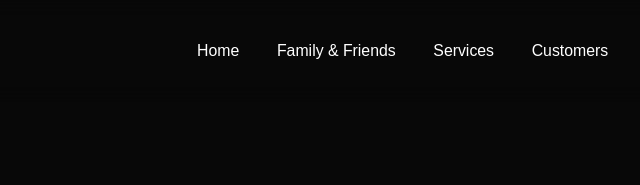
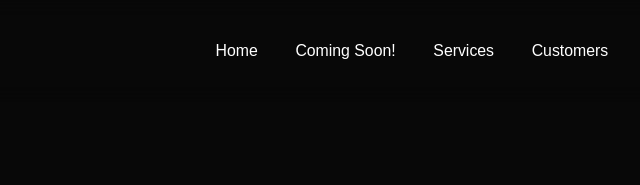
Before and after one commit to x1nfvip/home, a plain HTML site: page index.html in a window 1280 px wide. Shown: the top 185 px of the page, 426-1066 px from the left. Drawn offline with nearby package versions, Linux system fonts and the light colour scheme.

Commit message:
Update index.html

```diff
--- a/index.html
+++ b/index.html
@@ -22,7 +22,7 @@
 
         <nav class="navbar">
             <a href="#home">Home</a>
-            <a href="#education">Family & Friends</a>
+            <a href="#education">Coming Soon!</a>
             <a href="#services">Services</a>
             <a href="#Customers">Customers</a>
             <a href="#contact">Contact</a>
```
